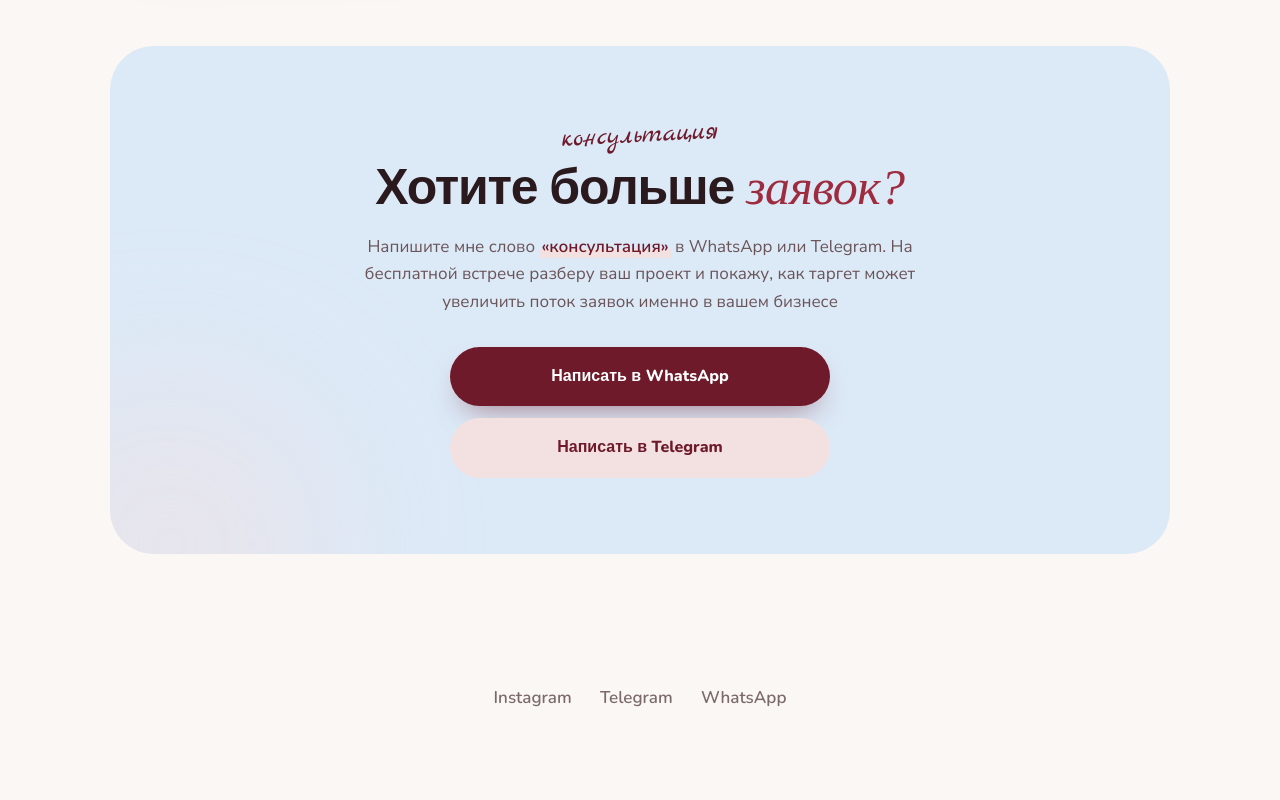
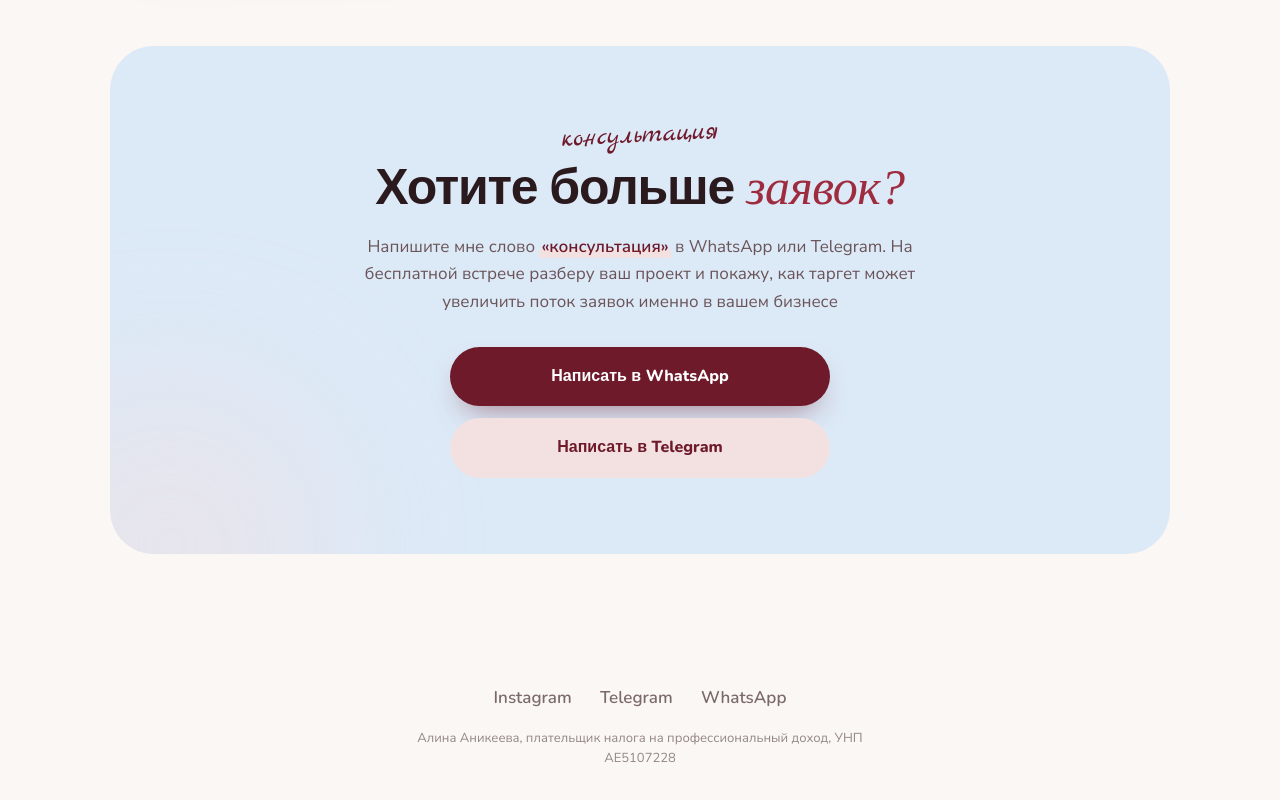
Before and after one commit to Culifox/culifox.github.io, a plain HTML site: page для-публикации/index.html in a window 1280 px wide. Shown: the part 5279-6079 px from the top of the page. Before the commit the page ends 6046 px from the top, so only its background shows below. Drawn offline with nearby package versions, Linux system fonts and the light colour scheme; a web font is replaced by a local one.

Commit message:
Add files via upload

```diff
--- a/для-публикации/index.html
+++ b/для-публикации/index.html
@@ -197,6 +197,7 @@
   <a href="https://www.instagram.com/culifox/" target="_blank" rel="noopener">Instagram</a>
   <a href="https://t.me/alina_culifox" target="_blank" rel="noopener">Telegram</a>
   <a href="https://wa.me/375256062758" target="_blank" rel="noopener">WhatsApp</a>
+  <p class="legal">Алина Аникеева, плательщик налога на профессиональный доход, УНП АЕ5107228</p>
 </footer>
 
 <script>
--- a/для-публикации/style.css
+++ b/для-публикации/style.css
@@ -365,3 +365,5 @@ html{scroll-padding-top:90px}
 /* 19.11 вечер: «Обо мне» на всю ширину, как «Мой подход» */
 .about-box{max-width:none}
 .rv img{height:auto}
+/* 19.11: реквизиты в подвале */
+footer .legal{margin:18px auto 0;max-width:560px;padding:0 20px;font-size:13px;line-height:1.5;color:var(--muted);opacity:.8}
```
Also changed, not shown: для-публикации/konsultaciya.html (+1 -0 lines).
